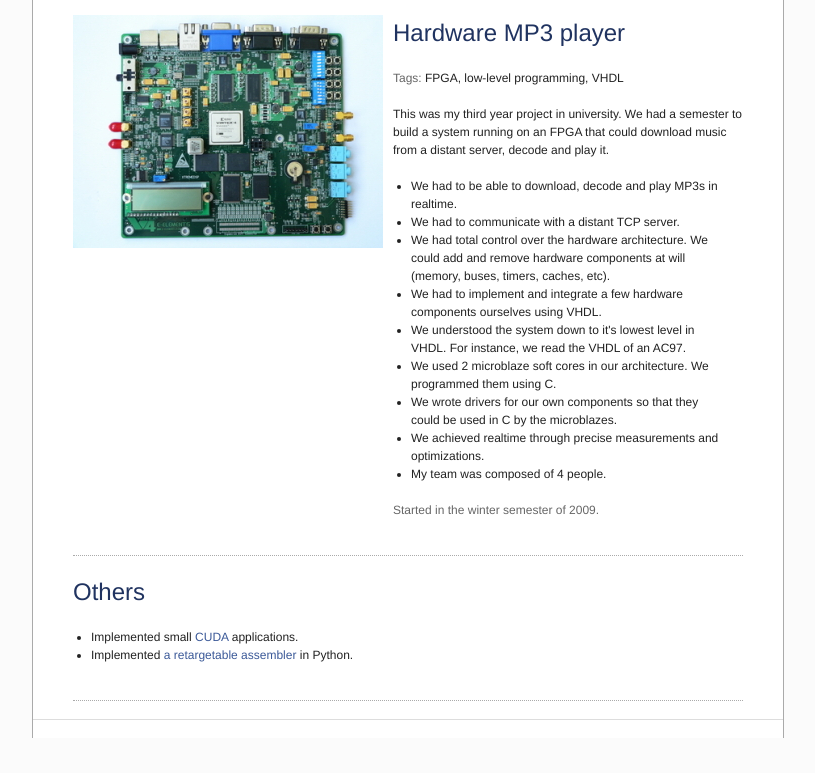
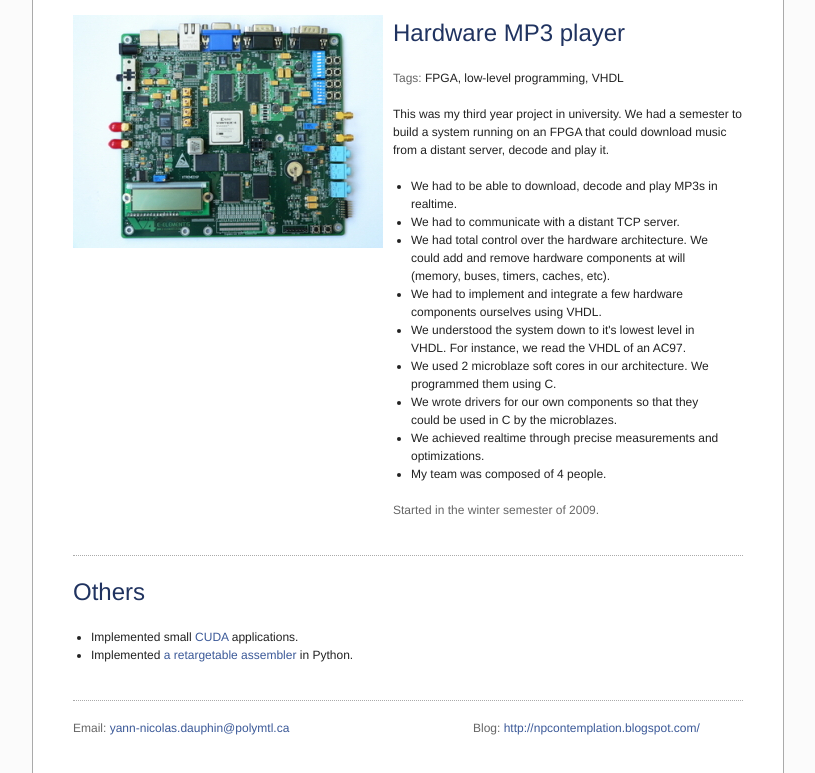
Before and after one commit to ynd/portfolio, a plain HTML site: page index.html in a window 1280 px wide. Shown: the part 3491-4264 px from the top of the page, without its empty margins (232-1047 px from the left). Before the commit the page ends 4229 px from the top, so only its background shows below. Drawn offline with Linux system fonts and the light colour scheme.

Commit message:
Added contact information.

```diff
--- a/index.html
+++ b/index.html
@@ -178,9 +178,38 @@
 				</ul>
 			</div>
 		</div>
-		<div class="span-19 footer last">
+		<div class="span-17 push-1 footer last">
+			<div class="span-10">
+				<p><span class="quiet">Email: </span><script type="text/javascript" language="javascript">
+				<!--
+				// Email obfuscator script 2.1 by Tim Williams, University of Arizona
+				// Random encryption key feature by Andrew Moulden, Site Engineering Ltd
+				// This code is freeware provided these four comment lines remain intact
+				// A wizard to generate this code is at http://www.jottings.com/obfuscator/
+				{ coded = "jqXX-X2lQcqF.7qKvV2X@vQcjDNc.lq"
+				  key = "CiDMOAPhIf4wcyZknaJuRsoTpr7SUtH52m68GxVE3b0lj9YXqzKeFQBvWdLgN1"
+				  shift=coded.length
+				  link=""
+				  for (i=0; i<coded.length; i++) {
+				    if (key.indexOf(coded.charAt(i))==-1) {
+				      ltr = coded.charAt(i)
+				      link += (ltr)
+				    }
+				    else {
+				      ltr = (key.indexOf(coded.charAt(i))-shift+key.length) % key.length
+				      link += (key.charAt(ltr))
+				    }
+				  }
+				document.write("<a href='mailto:"+link+"'>"+link+"</a>")
+				}
+				//-->
+				</script><noscript>Sorry, you need Javascript on to email me.</noscript>
+			</div>
+			<div class="span-7 last">
+				<p><span class="quiet">Blog: </span><a href="http://npcontemplation.blogspot.com/">http://npcontemplation.blogspot.com/</a></p>
+			</div>
 		</div>
-		<hr />
+		<!-- <hr /> -->
 	</div>
 </body>
 </html>
```
